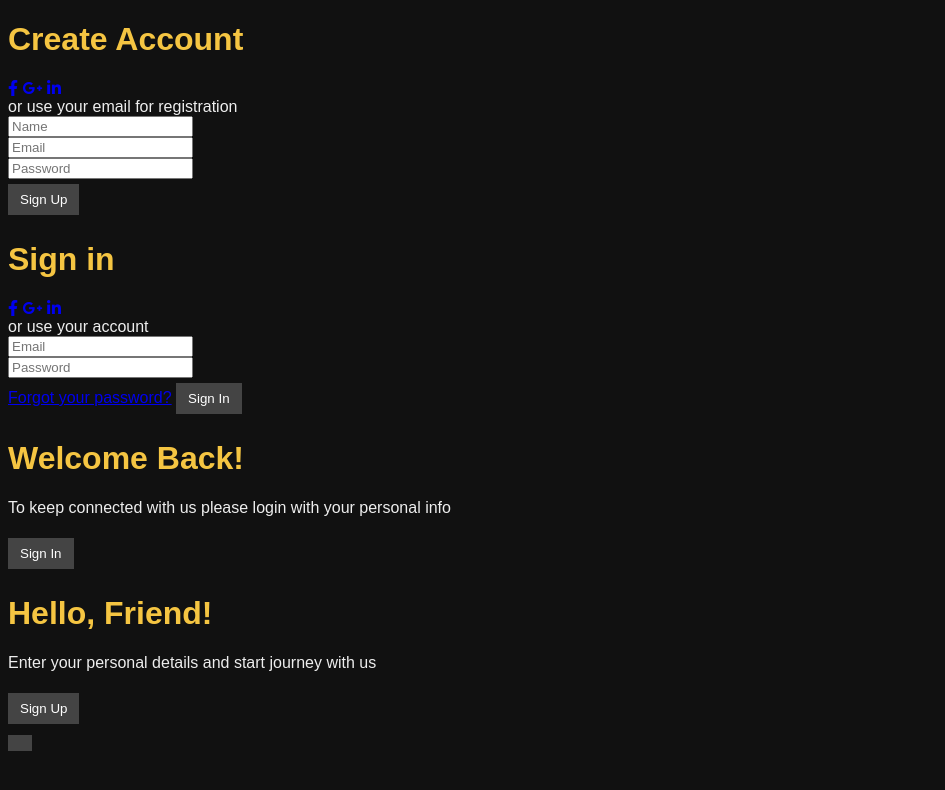
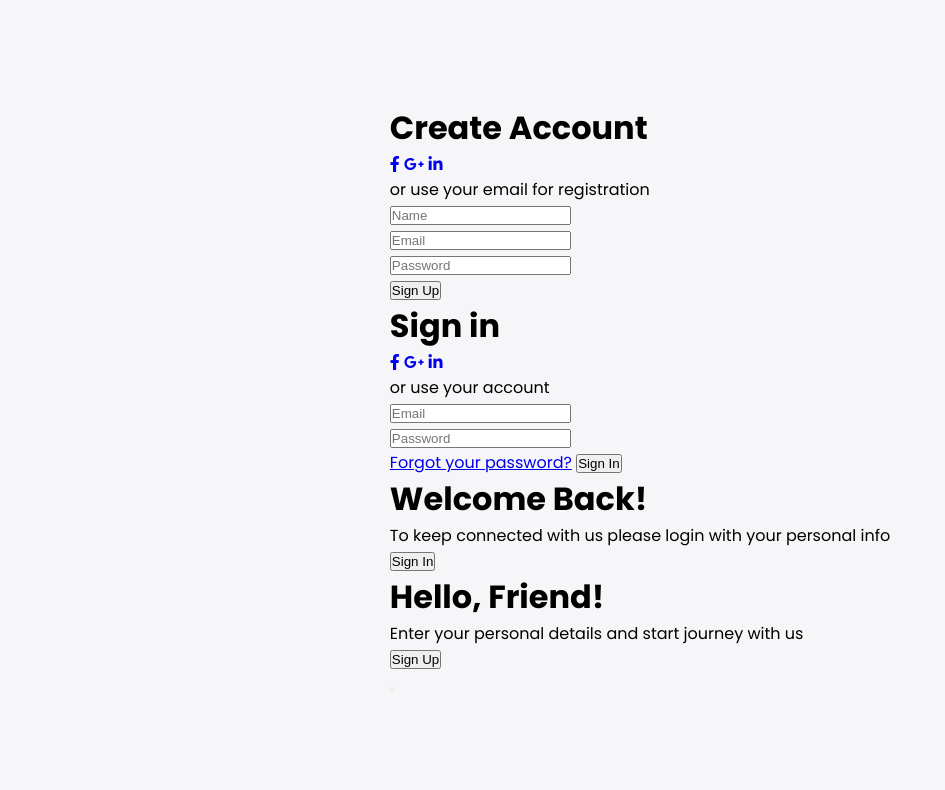
Before and after one commit to Alan81887412/mmorpg_web_prototype, a plain HTML site: page index.html in a window 1280 px wide. Shown: the whole page, without its empty margins (0-945 px from the left). Drawn offline with Linux system fonts and the light colour scheme.

Commit message:
Update style.css

```diff
--- a/style.css
+++ b/style.css
@@ -1,35 +1,38 @@
-body {
-    background-color: #111;
-    color: #eee;
-    font-family: Arial, sans-serif;
+@import url('https://fonts.googleapis.com/css2?family=Poppins:wght@100;200;300;400;500;600;700;800;900&display=swap');
+
+* {
+    padding: 0px;
+    margin: 0px;
+    box-sizing: border-box;
 }
 
-.game-container {
-    width: 600px;
-    margin: 40px auto;
-    padding: 20px;
-    background-color: #1e1e1e;
-    border-radius: 10px;
+:root {
+    --linear-grad: linear-gradient(to right, #141E30, #243B55);
+    --grad-clr1: #141E30;
+    --grad-clr2: #243B55;
 }
 
-h1, h2 {
-    color: #f5c542;
+body {
+    height: 100vh;
+    background: #f6f5f7;
+    display: grid;
+    place-content: center;
+    font-family: 'Poppins', sans-serif;
 }
 
-button {
-    padding: 8px 12px;
-    margin: 5px 0;
-    background-color: #444;
-    color: white;
-    border: none;
-    cursor: pointer;
+footer {
+    position: absolute;
+    left: 50%;
+    bottom: 30px;
+    transform: translateX(-50%);
 }
-
-button:hover {
-    background-color: #666;
+footer mark {
+    padding: 8px 30px;
+    border-radius: 7px;
 }
-
-ul {
-    list-style: none;
-    padding-left: 0;
+footer a {
+    text-decoration: none;
+    font-size: 18px;
+    font-weight: bold;
+    color: #003;
 }
```
